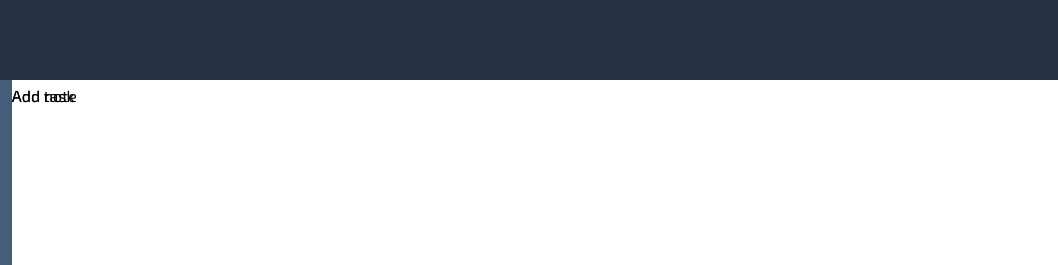
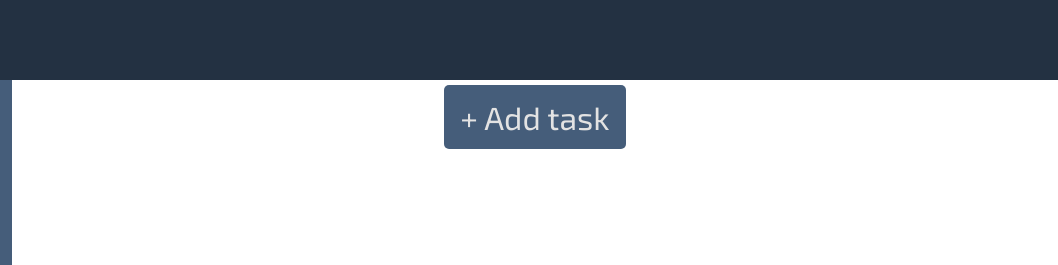
Before and after one commit to hrv3str/odin-to-do-list, a website built with webpack: page src/index.html in a window 1280 px wide. Shown: the top 265 px of the page, 222-1280 px from the left. Built offline with nearby package versions, Linux system fonts and the light colour scheme.

Commit message:
Add styles for 'add' buttons

```diff
--- a/src/styles.css
+++ b/src/styles.css
@@ -36,12 +36,6 @@ body {
     font-weight: 900;
     box-shadow: 0 0 2px var(--col-fourth);
     text-shadow: 0 0 2px var(--col-fourth);
-}
-
-.no-visible,
-#card-holder.no-visible {
-    display: none;
-    z-index: -3;
 }
 
 #header {
@@ -172,8 +166,19 @@ button:hover {
     padding: 0 5px;
 }
 
-.expand {
-    height: max-content;
+.add {
+    background-color: var(--col-second);
+    color: var(--col-fourth);
+    font-size: 2rem;
+    text-align: center;
+    padding: 5px 1rem;
+    margin: 5px;
+    border-radius: 5px;
+    margin-top: auto;
+}
+
+.add::before {
+    content: "+";
 }
 
 #main {
@@ -184,10 +189,14 @@ button:hover {
 }
 
 .main-list {
+    padding-top: 5px;
     width: 100%;
     height: 0;
     max-height: 100%;
     display: flex;
+    flex-direction: column;
+    justify-content: flex-start;
+    align-items: center;
 
 }
 
@@ -372,3 +381,13 @@ input[type="radio"]:checked + .mock-radio {
     border-radius: 3rem;
     transition: all 200ms ease-in;
 }
+
+.no-visible,
+#card-holder.no-visible {
+    display: none;
+    z-index: -3;
+}
+
+.expand {
+    height: max-content;
+}
```
